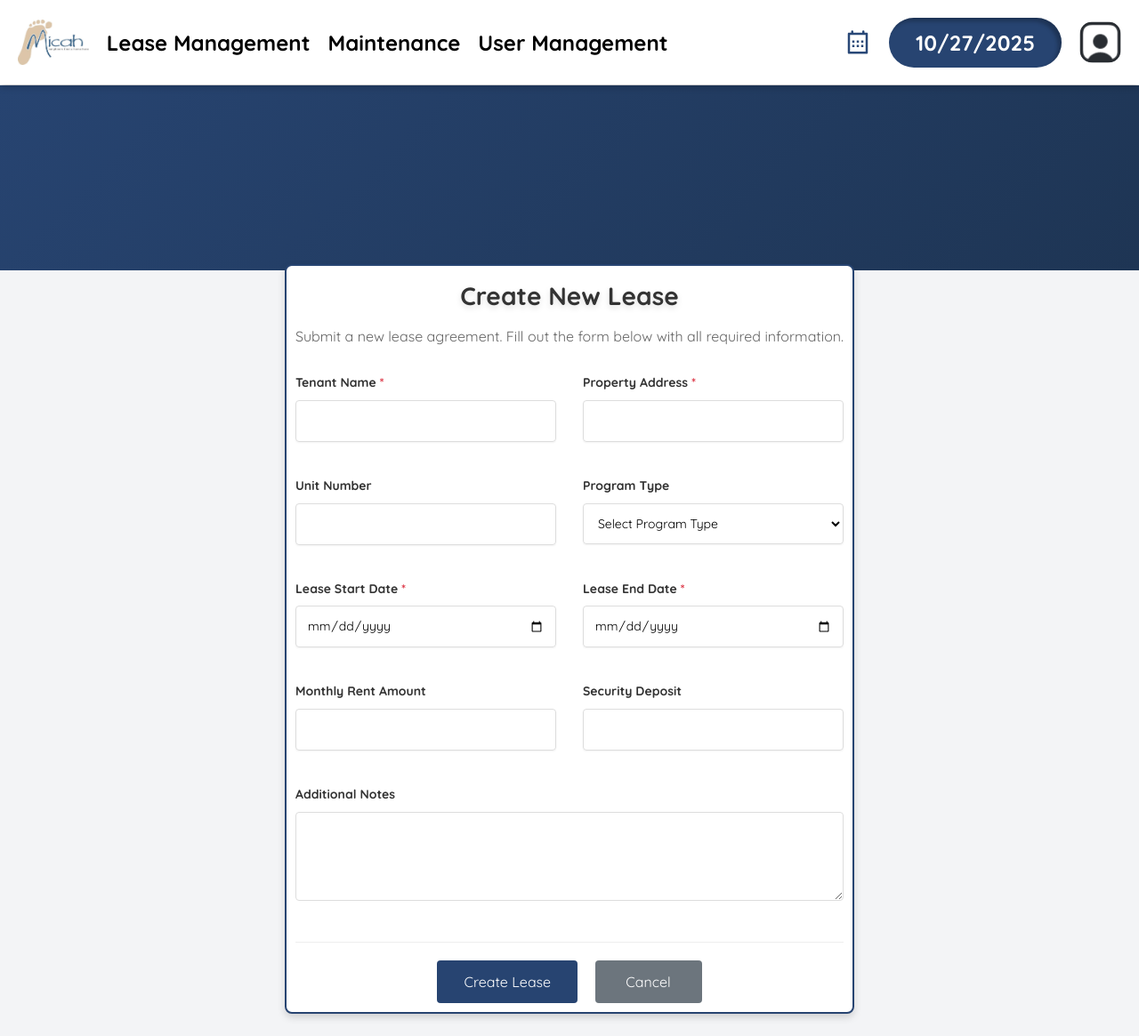
After one commit to ivy864/micah-ministries, a PHP site: page /stepvarepo/addLease.php in a window 1280 px wide. The commit adds this page. Shown: the whole page at 89% size. Run offline with PHP 8.4, Linux system fonts and the light colour scheme; the visitor is signed in with stand-in values (Sample User, id 1); style sheets or scripts are compiled from the project's sources.

Commit message:
add leases database

```diff
--- /dev/null
+++ b/addLease.php
@@ -0,0 +1,332 @@
+<?php
+    // Template for new VMS pages. Base your new page on this one
+
+    // Make session information accessible, allowing us to associate
+    // data with the logged-in user.
+    session_cache_expire(30);
+    session_start();
+
+    $loggedIn = false;
+    $accessLevel = 0;
+    $userID = null;
+    if (isset($_SESSION['_id'])) {
+        $loggedIn = true;
+        // 0 = not logged in, 1 = standard user, 2 = manager (Admin), 3 super admin (TBI)
+        $accessLevel = $_SESSION['access_level'];
+        $userID = $_SESSION['_id'];
+    }
+    // admin-only access
+    if ($accessLevel < 2) {
+        header('Location: micahportal.php');
+        die();
+    }
+
+    // include database functions
+    require_once('database/dbinfo.php');
+
+    $message = '';
+    $error = '';
+
+    // handle form submission
+    if ($_SERVER['REQUEST_METHOD'] == 'POST') {
+        $tenant_name = $_POST['tenant_name'] ?? '';
+        $property_address = $_POST['property_address'] ?? '';
+        $unit_number = $_POST['unit_number'] ?? '';
+        $start_date = $_POST['start_date'] ?? '';
+        $expiration_date = $_POST['expiration_date'] ?? '';
+        $monthly_rent = $_POST['monthly_rent'] ?? '';
+        $security_deposit = $_POST['security_deposit'] ?? '';
+        $program_type = $_POST['program_type'] ?? '';
+        $notes = $_POST['notes'] ?? '';
+
+        // basic validation
+        if (empty($tenant_name) || empty($property_address) || empty($start_date) || empty($expiration_date)) {
+            $error = 'Tenant name, property address, start date, and expiration date are required.';
+        } else {
+            // connect to database
+            $con = connect();
+
+            if ($con) {
+                // generate unique lease id
+                $lease_id = 'L' . date('YmdHis') . rand(100, 999);
+
+                // insert lease into database
+                $query = "INSERT INTO leases (id, tenant_name, property_address, unit_number, start_date, expiration_date, monthly_rent, security_deposit, program_type, notes, created_at) VALUES (?, ?, ?, ?, ?, ?, ?, ?, ?, ?, NOW())";
+
+                $stmt = mysqli_prepare($con, $query);
+                if ($stmt) {
+                    mysqli_stmt_bind_param($stmt, "ssssssssss",
+                        $lease_id, $tenant_name, $property_address, $unit_number,
+                        $start_date, $expiration_date, $monthly_rent, $security_deposit,
+                        $program_type, $notes);
+
+                    if (mysqli_stmt_execute($stmt)) {
+                        $message = 'Lease created successfully! Lease ID: ' . $lease_id;
+                        // clear form data
+                        $_POST = array();
+                    } else {
+                        $error = 'Failed to create lease. Please try again.';
+                    }
+                    mysqli_stmt_close($stmt);
+                } else {
+                    $error = 'Database error. Please try again.';
+                }
+                mysqli_close($con);
+            } else {
+                $error = 'Database connection failed. Please try again.';
+            }
+        }
+    }
+?>
+<!DOCTYPE html>
+<html lang="en">
+<head>     <link rel="icon" type="image/png" href="images/micah-favicon.png">
+
+  <meta charset="UTF-8">
+  <meta name="viewport" content="width=device-width, initial-scale=1.0">
+  <title>Create Lease</title>
+  <link href="css/management_tw.css?v=<?php echo time(); ?>" rel="stylesheet">
+
+<!-- BANDAID FIX FOR HEADER BEING WEIRD -->
+<?php
+$tailwind_mode = true;
+require_once('header.php');
+?>
+<style>
+        .form-container {
+            max-width: 1200px;
+            margin: 40px auto;
+            padding: 30px;
+            background: white;
+            border-radius: 8px;
+            box-shadow: 0 2px 10px rgba(0,0,0,0.1);
+        }
+
+        .form-section {
+            display: flex;
+            justify-content: center;
+            align-items: flex-start;
+            min-height: calc(100vh - 200px);
+            padding: 20px;
+        }
+
+        .form-header {
+            margin-bottom: 30px;
+            text-align: left;
+        }
+
+        .form-header h1 {
+            font-size: 28px;
+            font-weight: bold;
+            color: #333;
+            margin-bottom: 10px;
+        }
+
+        .form-header p {
+            font-size: 16px;
+            color: #666;
+            margin: 0;
+        }
+
+        .form-row {
+            display: flex;
+            gap: 30px;
+            margin-bottom: 25px;
+        }
+
+        .form-group {
+            flex: 1;
+        }
+
+        .form-group label {
+            display: block;
+            margin-bottom: 8px;
+            font-weight: bold;
+            color: #333;
+            font-size: 14px;
+        }
+
+        .form-group input,
+        .form-group select,
+        .form-group textarea {
+            width: 100%;
+            padding: 12px;
+            border: 1px solid #ddd;
+            border-radius: 4px;
+            font-size: 14px;
+            box-sizing: border-box;
+        }
+
+        .form-group textarea {
+            height: 100px;
+            resize: vertical;
+        }
+
+        .form-buttons {
+            text-align: center;
+            margin-top: 40px;
+            padding-top: 20px;
+            border-top: 1px solid #eee;
+        }
+
+        .btn-primary {
+            background: #274471;
+            color: white;
+            padding: 12px 30px;
+            border: none;
+            border-radius: 4px;
+            cursor: pointer;
+            font-size: 16px;
+            margin-right: 15px;
+        }
+
+        .btn-primary:hover {
+            background: #1e3554;
+        }
+
+        .btn-secondary {
+            background: #6c757d;
+            color: white;
+            padding: 12px 30px;
+            text-decoration: none;
+            border-radius: 4px;
+            font-size: 16px;
+        }
+
+        .btn-secondary:hover {
+            background: #5a6268;
+        }
+
+        .alert {
+            padding: 15px;
+            margin-bottom: 20px;
+            border-radius: 4px;
+        }
+
+        .alert-success {
+            background: #d4edda;
+            color: #155724;
+            border: 1px solid #c3e6cb;
+        }
+
+        .alert-error {
+            background: #f8d7da;
+            color: #721c24;
+            border: 1px solid #f5c6cb;
+        }
+
+        .required {
+            color: #dc3545;
+        }
+</style>
+<!-- BANDAID END, REMOVE ONCE SOME GENIUS FIXES -->
+
+</head>
+
+<body>
+
+  <!-- Larger Hero Section -->
+  <header class="hero-header"></header>
+
+
+  <!-- Main Content -->
+  <main>
+    <div class="sections">
+
+      <!-- Form Section -->
+      <div class="form-section">
+
+        <?php if ($message): ?>
+            <div class="alert alert-success">
+                <?php echo htmlspecialchars($message); ?>
+            </div>
+        <?php endif; ?>
+
+        <?php if ($error): ?>
+            <div class="alert alert-error">
+                <?php echo htmlspecialchars($error); ?>
+            </div>
+        <?php endif; ?>
+
+        <div class="form-container">
+            <div class="form-header">
+                <h1>Create New Lease</h1>
+                <p>Submit a new lease agreement. Fill out the form below with all required information.</p>
+            </div>
+
+            <form method="POST" action="">
+                <div class="form-row">
+                    <div class="form-group">
+                        <label for="tenant_name">Tenant Name <span class="required">*</span></label>
+                        <input type="text" id="tenant_name" name="tenant_name"
+                               value="<?php echo htmlspecialchars($_POST['tenant_name'] ?? ''); ?>" required>
+                    </div>
+                    <div class="form-group">
+                        <label for="property_address">Property Address <span class="required">*</span></label>
+                        <input type="text" id="property_address" name="property_address"
+                               value="<?php echo htmlspecialchars($_POST['property_address'] ?? ''); ?>" required>
+                    </div>
+                </div>
+
+                <div class="form-row">
+                    <div class="form-group">
+                        <label for="unit_number">Unit Number</label>
+                        <input type="text" id="unit_number" name="unit_number"
+                               value="<?php echo htmlspecialchars($_POST['unit_number'] ?? ''); ?>">
+                    </div>
+                    <div class="form-group">
+                        <label for="program_type">Program Type</label>
+                        <select id="program_type" name="program_type">
+                            <option value="">Select Program Type</option>
+                            <option value="Program #1" <?php echo (($_POST['program_type'] ?? '') == 'Program #1') ? 'selected' : ''; ?>>Program #1</option>
+                            <option value="Program #2" <?php echo (($_POST['program_type'] ?? '') == 'Program #2') ? 'selected' : ''; ?>>Program #2</option>
+                            <option value="Emergency Housing" <?php echo (($_POST['program_type'] ?? '') == 'Emergency Housing') ? 'selected' : ''; ?>>Emergency Housing</option>
+                            <option value="Transitional Housing" <?php echo (($_POST['program_type'] ?? '') == 'Transitional Housing') ? 'selected' : ''; ?>>Transitional Housing</option>
+                        </select>
+                    </div>
+                </div>
+
+                <div class="form-row">
+                    <div class="form-group">
+                        <label for="start_date">Lease Start Date <span class="required">*</span></label>
+                        <input type="date" id="start_date" name="start_date"
+                               value="<?php echo htmlspecialchars($_POST['start_date'] ?? ''); ?>" required>
+                    </div>
+                    <div class="form-group">
+                        <label for="expiration_date">Lease End Date <span class="required">*</span></label>
+                        <input type="date" id="expiration_date" name="expiration_date"
+                               value="<?php echo htmlspecialchars($_POST['expiration_date'] ?? ''); ?>" required>
+                    </div>
+                </div>
+
+                <div class="form-row">
+                    <div class="form-group">
+                        <label for="monthly_rent">Monthly Rent Amount</label>
+                        <input type="number" step="0.01" id="monthly_rent" name="monthly_rent"
+                               value="<?php echo htmlspecialchars($_POST['monthly_rent'] ?? ''); ?>">
+                    </div>
+                    <div class="form-group">
+                        <label for="security_deposit">Security Deposit</label>
+                        <input type="number" step="0.01" id="security_deposit" name="security_deposit"
+                               value="<?php echo htmlspecialchars($_POST['security_deposit'] ?? ''); ?>">
+                    </div>
+                </div>
+
+                <div class="form-group">
+                    <label for="notes">Additional Notes</label>
+                    <textarea id="notes" name="notes"><?php echo htmlspecialchars($_POST['notes'] ?? ''); ?></textarea>
+                </div>
+
+                <div class="form-buttons">
+                    <button type="submit" class="btn-primary">Create Lease</button>
+                    <a href="leaseman.php" class="btn-secondary">Cancel</a>
+                </div>
+            </form>
+        </div>
+
+      </div>
+
+    </div>
+  </main>
+</body>
+</html>
--- a/header.php
+++ b/header.php
@@ -759,6 +759,7 @@ if (date("H:i:s") > "18:19:59") {
 
         //pages case managers can view (Level 2) - Lease + Maintenance
         $permission_array['userman.php'] = 2;
+        $permission_array['addlease.php'] = 2;
         $permission_array['editlease.php'] = 2;
         $permission_array['leaseview.php'] = 2;
         $permission_array['calendar.php'] = 2;
--- a/leaseView.php
+++ b/leaseView.php
@@ -59,8 +59,8 @@ include_once "database/dbShifts.php";
         <div class="main-content-box p-6">
 
             <div class="d-flex justify-content-end mb-4">
-                <!-- Replace index.php with the add page for leases -->
-                <a href="index.php" class="blue-button">Add a Lease</a>
+                <!-- Link to add lease form -->
+                <a href="addLease.php" class="blue-button">Add a Lease</a>
             </div>
 
             <!-- editLease.php -->
--- a/leaseman.php
+++ b/leaseman.php
@@ -71,7 +71,7 @@ require_once('header.php');
 
 
         <!-- Link add button to add page -->
-        <button onclick="window.location.href='addMaintenanceRequest.php';">
+        <button onclick="window.location.href='addLease.php';">
 	  <div class="button-left-gray"></div>
 	  <div>Add Lease</div>
 	  <img class="button-icon h-12 w-12 left-4" src="images/plus-solid.svg" alt="Plus Icon">
```
Also changed, not shown: sql/micah-ministries-db.sql.
